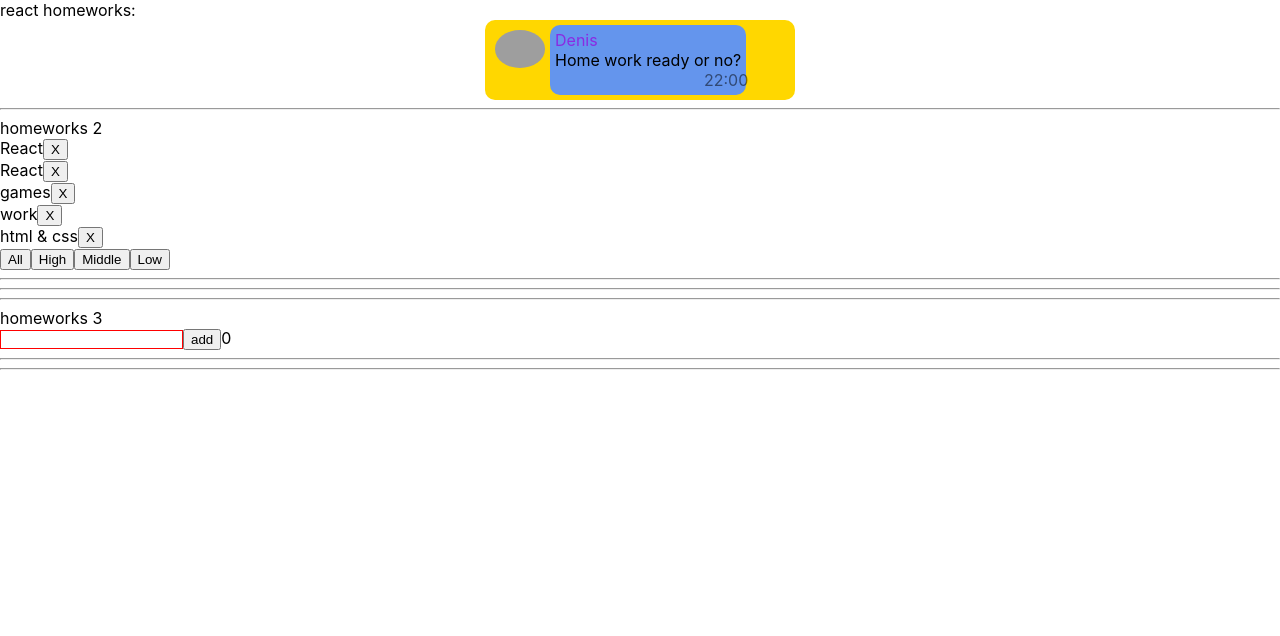
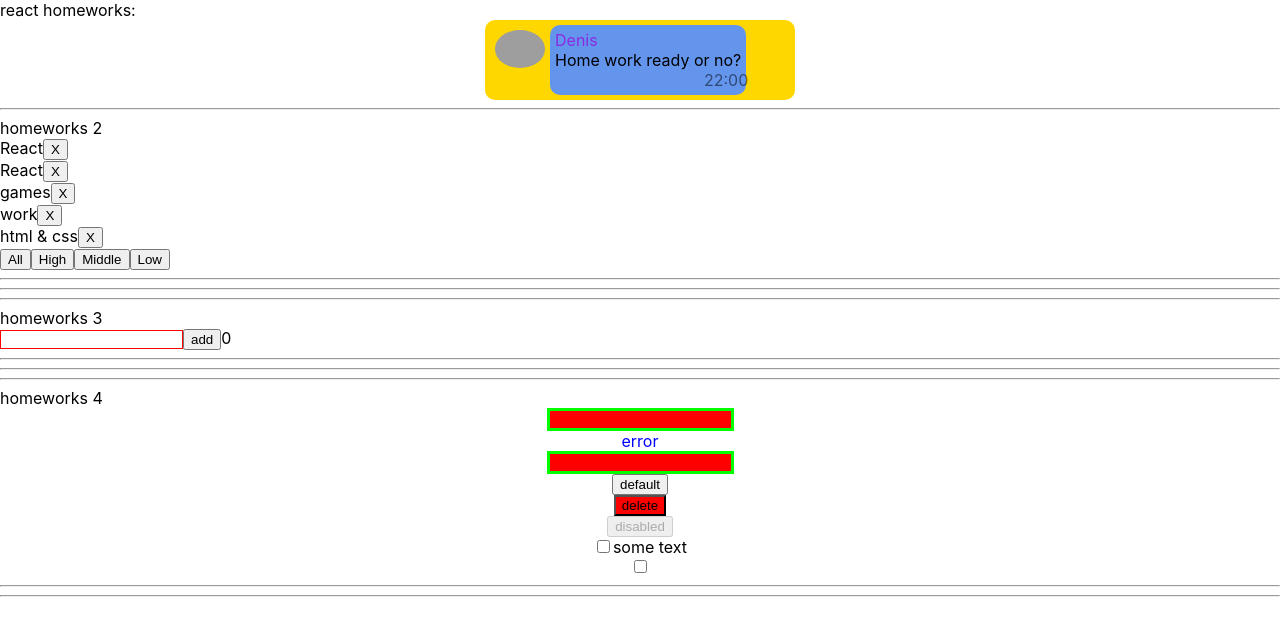
Before and after one commit to Denisssska/Ignatmyanswer, a React (Create React App) app: page / in a window 1280 px wide. Shown: the top 636 px of the page. Built offline with nearby package versions, Linux system fonts and the light colour scheme; grey boxes are pictures that could not be loaded.

Commit message:
commit-1

```diff
--- a/src/p1-main/m1-ui/u1-app/App.tsx
+++ b/src/p1-main/m1-ui/u1-app/App.tsx
@@ -3,6 +3,7 @@
 import HW1 from '../../../p2-homeworks/h1/HW1'
 import HW2 from "../../../p2-homeworks/h2/HW2";
 import HW3 from "../../../p2-homeworks/h3/HW3";
+import HW4 from "../../../p2-homeworks/h4/HW4";
 
 function App() {
     return (
@@ -11,7 +12,7 @@
             <HW1/>
             <HW2/>
             <HW3/>
-            {/*<HW4/>*/}
+            <HW4/>
             {/*<HW5/>*/}
 
         </div>
--- a/src/p2-homeworks/h4/HW4.tsx
+++ b/src/p2-homeworks/h4/HW4.tsx
@@ -3,6 +3,7 @@
 import s from './HW4.module.css'
 import SuperButton from './common/c2-SuperButton/SuperButton'
 import SuperCheckbox from './common/c3-SuperCheckbox/SuperCheckbox'
+
 
 function HW4() {
     const [text, setText] = useState<string>('')
@@ -17,7 +18,8 @@
     }
 
     const [checked, setChecked] = useState<boolean>(false)
-    const testOnChange = (e: ChangeEvent<HTMLInputElement>) => setChecked(e.currentTarget.checked)
+
+    const testOnChange = (e: ChangeEvent<HTMLInputElement>) => setChecked( e.currentTarget.checked)
 
     return (
         <div>
@@ -30,7 +32,7 @@
                     onChangeText={setText}
                     onEnter={showAlert}
                     error={error}
-                    // spanClassName={s.testSpanError}
+                     spanClassName={s.testSpanError}
                 />
 
                 <SuperInputText
@@ -57,6 +59,8 @@
                 {/*----------------------------------------------------*/}
 
                 <SuperCheckbox
+
+                    type="checkbox"
                     checked={checked}
                     onChangeChecked={setChecked}
                 >
@@ -64,7 +68,7 @@
                 </SuperCheckbox>
 
                 {/*// onChange тоже должен работать*/}
-                <SuperCheckbox checked={checked} onChange={testOnChange}/>
+                <SuperCheckbox   checked={checked} onChange={testOnChange}/>
             </div>
 
             <hr/>
--- a/src/p2-homeworks/h4/common/c1-SuperInputText/SuperInputText.tsx
+++ b/src/p2-homeworks/h4/common/c1-SuperInputText/SuperInputText.tsx
@@ -39,14 +39,14 @@
     }
 
     const finalSpanClassName = `${s.error} ${spanClassName ? spanClassName : ''}`
-    const finalInputClassName = `${s.errorInput} ${className}` // need to fix with (?:) and s.superInput
+    const finalInputClassName = `${s.errorInput} ${className ? s.superInput: ''}` // need to fix with (?:) and s.superInput
 
     return (
         <>
             <input
                 type={'text'}
                 onChange={onChangeCallback}
-                onKeyPress={onKeyPressCallback}
+                onKeyDown={onKeyPressCallback}
                 className={finalInputClassName}
 
                 {...restProps} // отдаём инпуту остальные пропсы если они есть (value например там внутри)
--- a/src/p2-homeworks/h4/common/c2-SuperButton/AlternativeSuperButton.tsx
+++ b/src/p2-homeworks/h4/common/c2-SuperButton/AlternativeSuperButton.tsx
@@ -6,4 +6,4 @@
     )
 }
 
-export default AlternativeSuperButton
+ export default AlternativeSuperButton
--- a/src/p2-homeworks/h4/common/c3-SuperCheckbox/SuperCheckbox.tsx
+++ b/src/p2-homeworks/h4/common/c3-SuperCheckbox/SuperCheckbox.tsx
@@ -20,6 +20,14 @@
     }
 ) => {
     const onChangeCallback = (e: ChangeEvent<HTMLInputElement>) => {
+        if (onChangeChecked) {
+            onChangeChecked(e.currentTarget.checked)
+        }else{
+            if (onChange) {
+                onChange(e)
+            }
+        }
+
         // сделайте так чтоб работал onChange и onChangeChecked
     }
 
```
